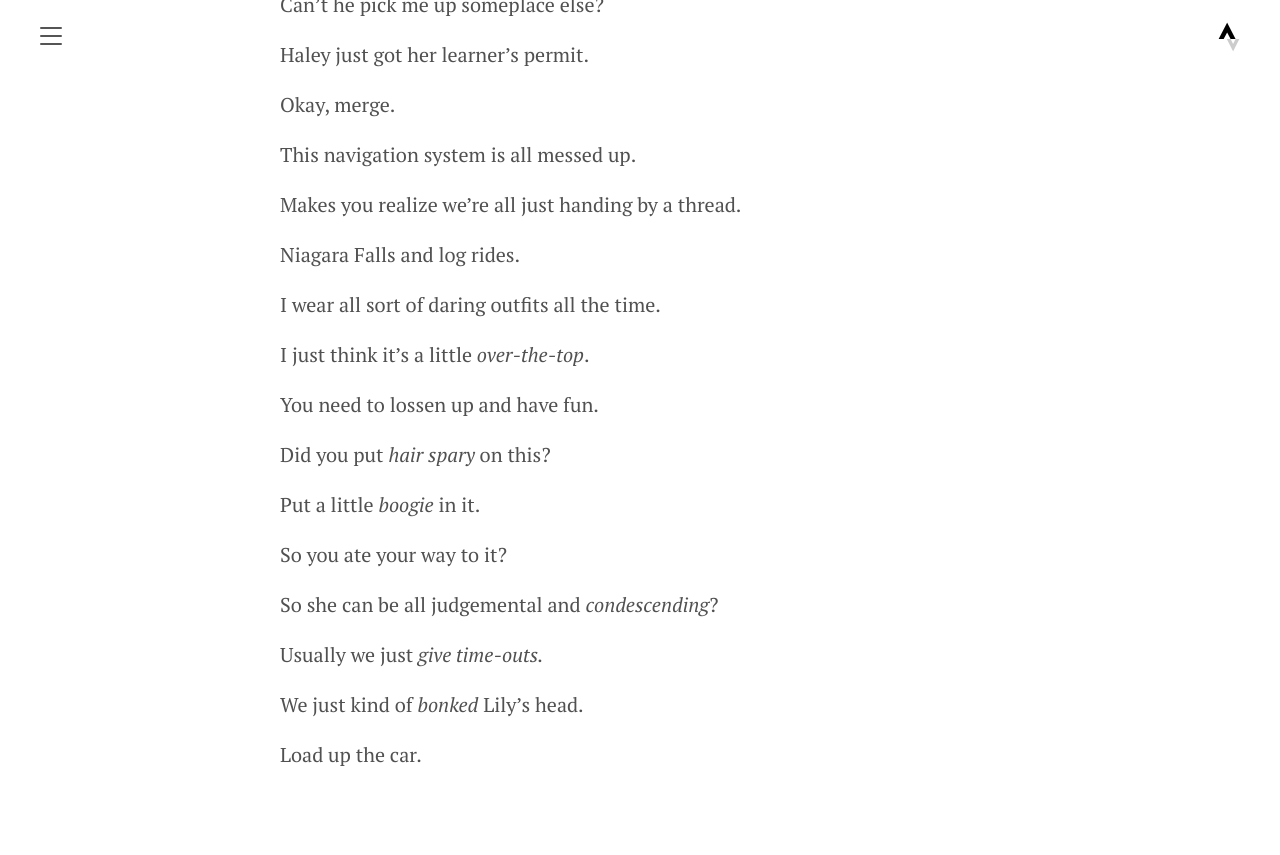
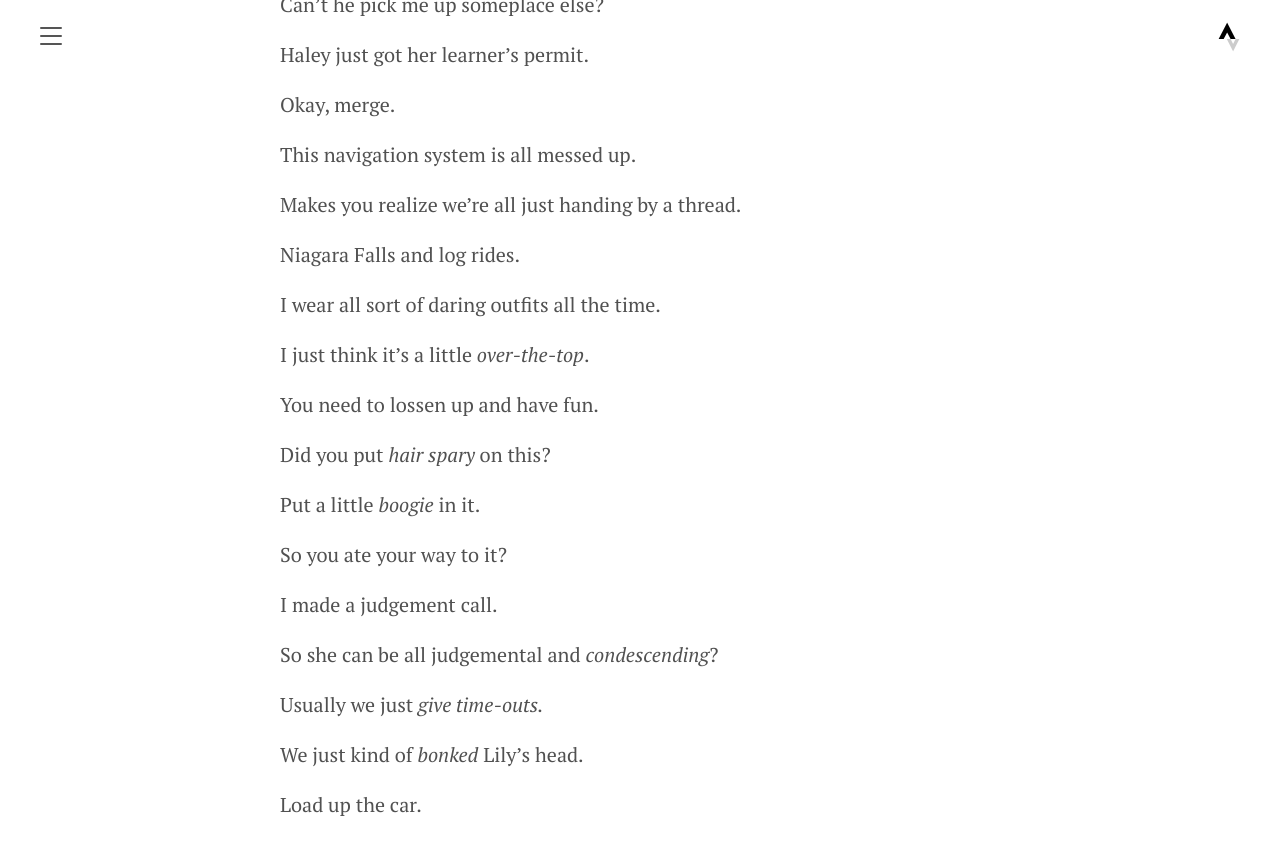
Before and after one commit to yoncise/yoncise.github.io, a Jekyll site: the page built from logs/_posts/2024/2024-01-31-157763436.md, in a window 1280 px wide and 900 px high, scrolled down 942 px. Shown: the top 855 px of the window. Built offline with Jekyll 4.4.1, drawn with Linux system fonts in a browser that asks for light colours.

Commit message:
语雀同步 Modern Family S01E06

```diff
--- a/logs/_posts/2024/2024-01-31-157763436.md
+++ b/logs/_posts/2024/2024-01-31-157763436.md
@@ -54,6 +54,8 @@ Put a little _boogie_ in it.
 
 So you ate your way to it?
 
+I made a judgement call.
+
 So she can be all judgemental and _condescending_?
 
 Usually we just _give time-outs._
```
